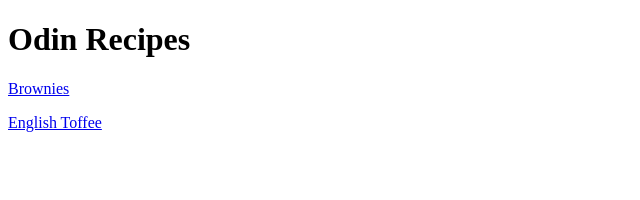
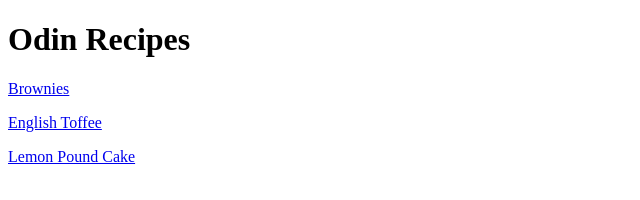
Before and after one commit to MJMoseley/odin-recipes, a plain HTML site: page index.html in a window 1280 px wide. Shown: the whole page, without its empty margins (0-640 px from the left). Drawn offline with Linux system fonts and the light colour scheme.

Commit message:
update index to add pound cake

```diff
--- a/index.html
+++ b/index.html
@@ -13,6 +13,9 @@
 <p>
     <a href="recipes/toffee.html">English Toffee</a>
 </p>
+<p>
+    <a href="recipes/lemonpoundcake.html">Lemon Pound Cake</a>
+</p>
 
 </body>
 </html>
```
